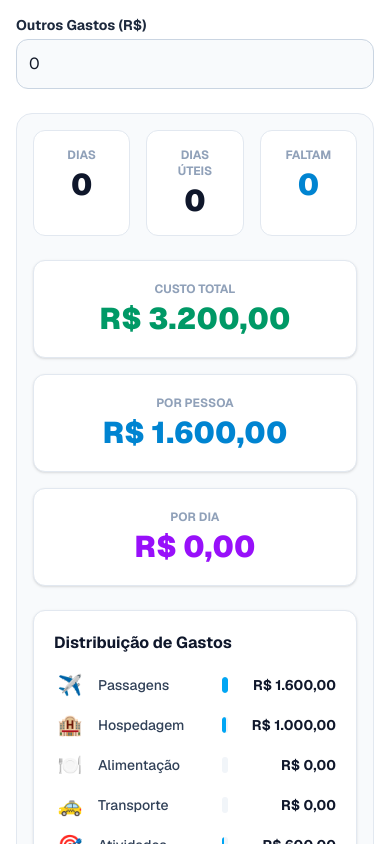
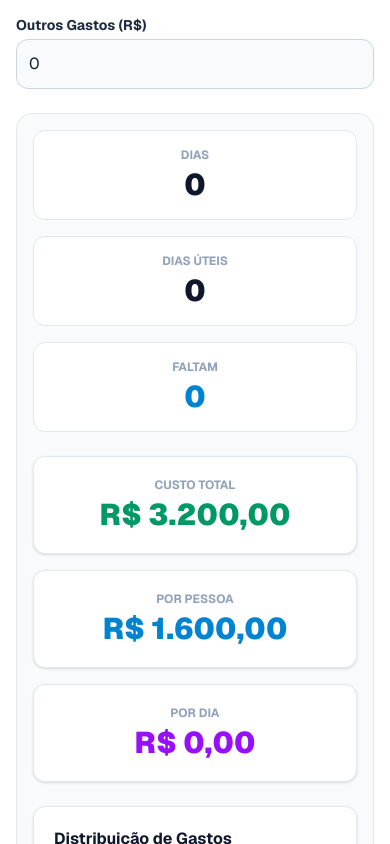
Before and after one commit to buscacentral/buscacentral, a Next.js app: page /utilidades/planejador-viagem in a window 390 px wide. Shown: the part 1140-1984 px from the top of the page. Built offline with nearby package versions, Linux system fonts and the light colour scheme; no server answers.

Commit message:
fix: audit planejador-viagem — mobile grid, bar chart labels, LinksRelacionados
- Summary grid: grid-cols-3 -> grid-cols-1 sm:grid-cols-3 (mobile stacks)
- Bar chart labels: w-28 -> w-20 sm:w-28 (prevents overflow on 320px)
- LinksRelacionados: add Planejador de Férias to utilidades category

```diff
--- a/src/app/utilidades/planejador-viagem/PlanejadorViagemClient.tsx
+++ b/src/app/utilidades/planejador-viagem/PlanejadorViagemClient.tsx
@@ -116,7 +116,7 @@ export default function PlanejadorViagemClient() {
       {/* Resultados */}
       <section className="lg:col-span-2 space-y-6 bg-slate-50 p-4 sm:p-6 rounded-2xl border border-slate-200">
         {/* Resumo da viagem */}
-        <div className="grid grid-cols-3 gap-4">
+        <div className="grid grid-cols-1 sm:grid-cols-3 gap-4">
           <div className="bg-white p-4 rounded-xl border border-slate-200 text-center">
             <p className="text-xs font-bold text-slate-400 uppercase mb-1">Dias</p>
             <p className="text-3xl font-black text-slate-900">{resultado.diasTotais}</p>
@@ -154,7 +154,7 @@ export default function PlanejadorViagemClient() {
             {categorias.map((cat) => (
               <div key={cat.label} className="flex items-center gap-3">
                 <span className="text-xl w-8 text-center">{cat.icon}</span>
-                <span className="text-sm font-medium text-slate-700 w-28">{cat.label}</span>
+                <span className="text-sm font-medium text-slate-700 w-20 sm:w-28 flex-shrink-0">{cat.label}</span>
                 <div className="flex-1 bg-slate-100 rounded-full h-4 overflow-hidden">
                   <div
                     className="h-full bg-sky-500 rounded-full transition-all duration-500"
--- a/src/components/LinksRelacionados.tsx
+++ b/src/components/LinksRelacionados.tsx
@@ -45,6 +45,7 @@ const LINKS_MAP: Record<Categoria, readonly LinkRelacionado[]> = {
     { href: '/utilidades/gerador-qr-code', icon: '📱', title: 'Gerador de QR Code', description: 'Gere QR Codes a partir de textos ou URLs.' },
     { href: '/utilidades/gerador-senha', icon: '🔐', title: 'Gerador de Senha', description: 'Gere senhas seguras e aleatórias.' },
     { href: '/utilidades/dias-uteis', icon: '📅', title: 'Calculadora de Dias Úteis', description: 'Calcule dias úteis entre datas.' },
+    { href: '/utilidades/planejador-viagem', icon: '✈️', title: 'Planejador de Férias', description: 'Planeje sua viagem com orçamento completo.' },
   ],
   'bem-estar': [
     { href: '/utilidades/calculadora-imc', icon: '⚖️', title: 'Calculadora de IMC', description: 'Simule seu índice de massa corporal de forma prática.' },
```
